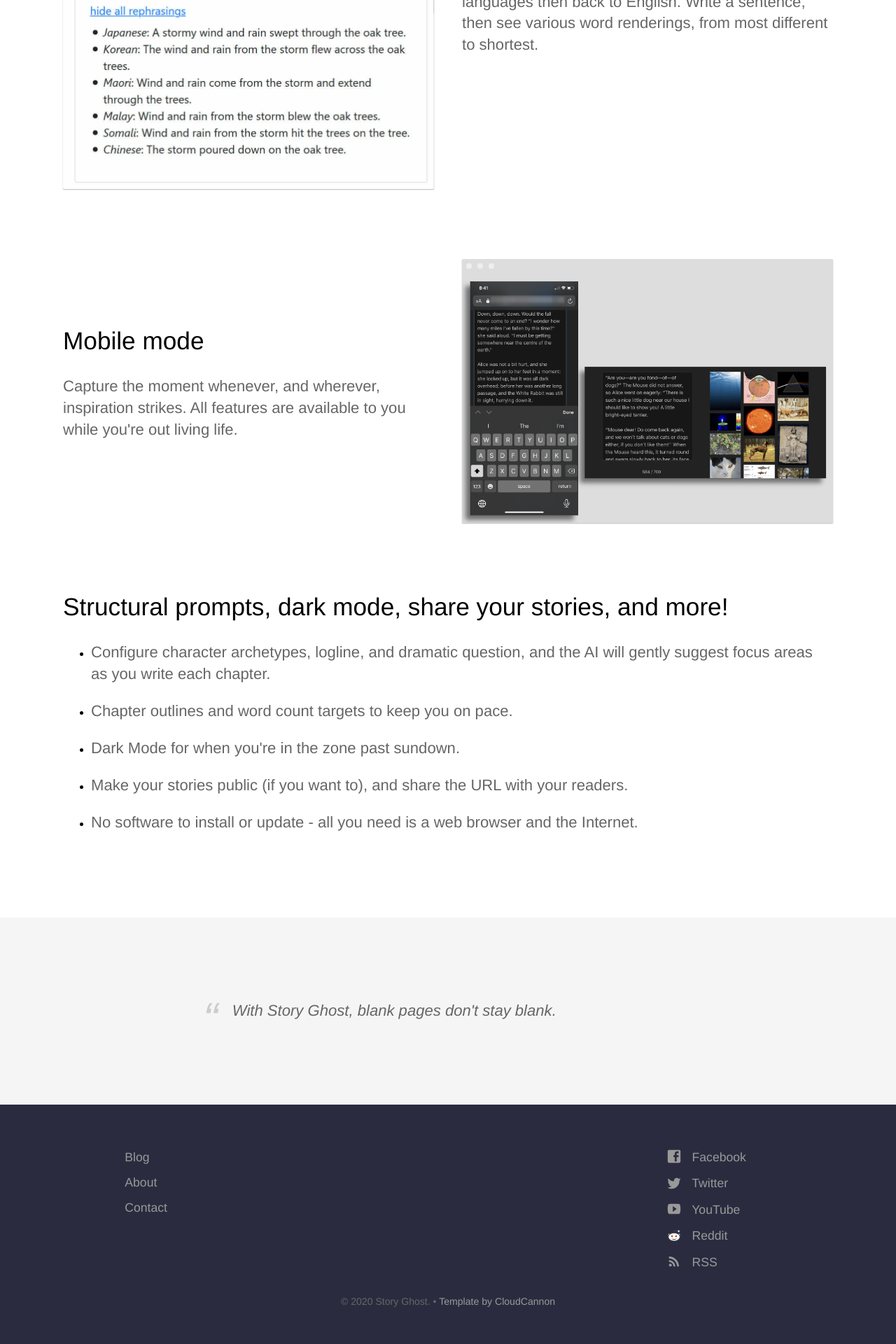
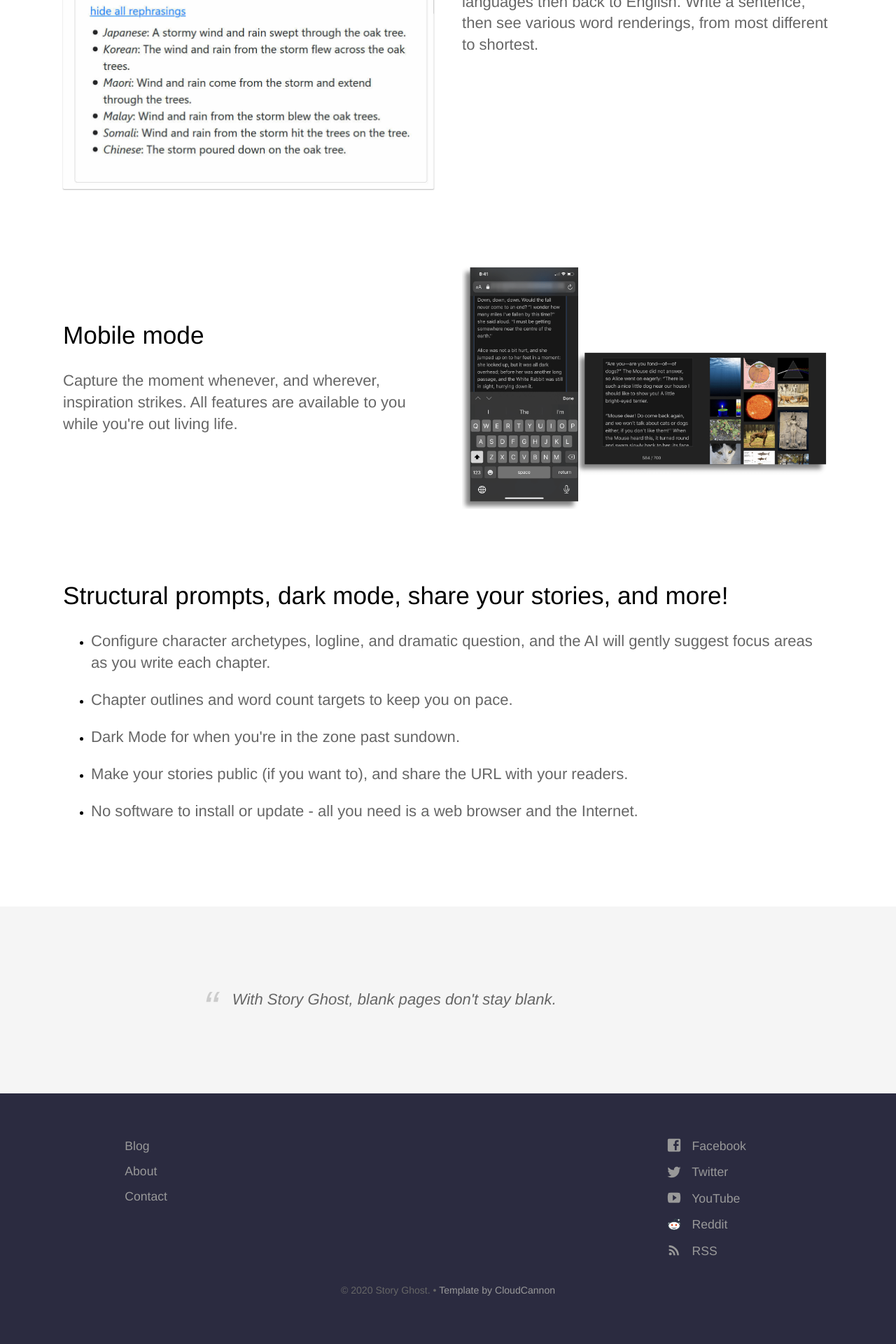
Before and after one commit to headchem/story-ghost, a Jekyll site: the page built from index.html, in a window 1280 px wide. Shown: the part 2665-4585 px from the top of the page at 70% size. Built offline with Jekyll 4.4.1, drawn with Linux system fonts in a browser that asks for light colours; comment, search, counter and statistics services are not loaded.

Commit message:
remove background from mobile image

```diff
--- a/index.html
+++ b/index.html
@@ -89,7 +89,7 @@ description: Do what authors do best, let the AI handle the rest
 				<p>Capture the moment whenever, and wherever, inspiration strikes. All features are available to you while you're out living life.</p>
 			</div>
 			<div class="image">
-				<img src="{{ site.baseurl }}/images/mobile-min.png" alt="screenshot of mobile design" class="screenshot editable" />
+				<img src="{{ site.baseurl }}/images/mobile-min.png" alt="screenshot of mobile design" />
 			</div>
 		</div>
 	</section>
```
